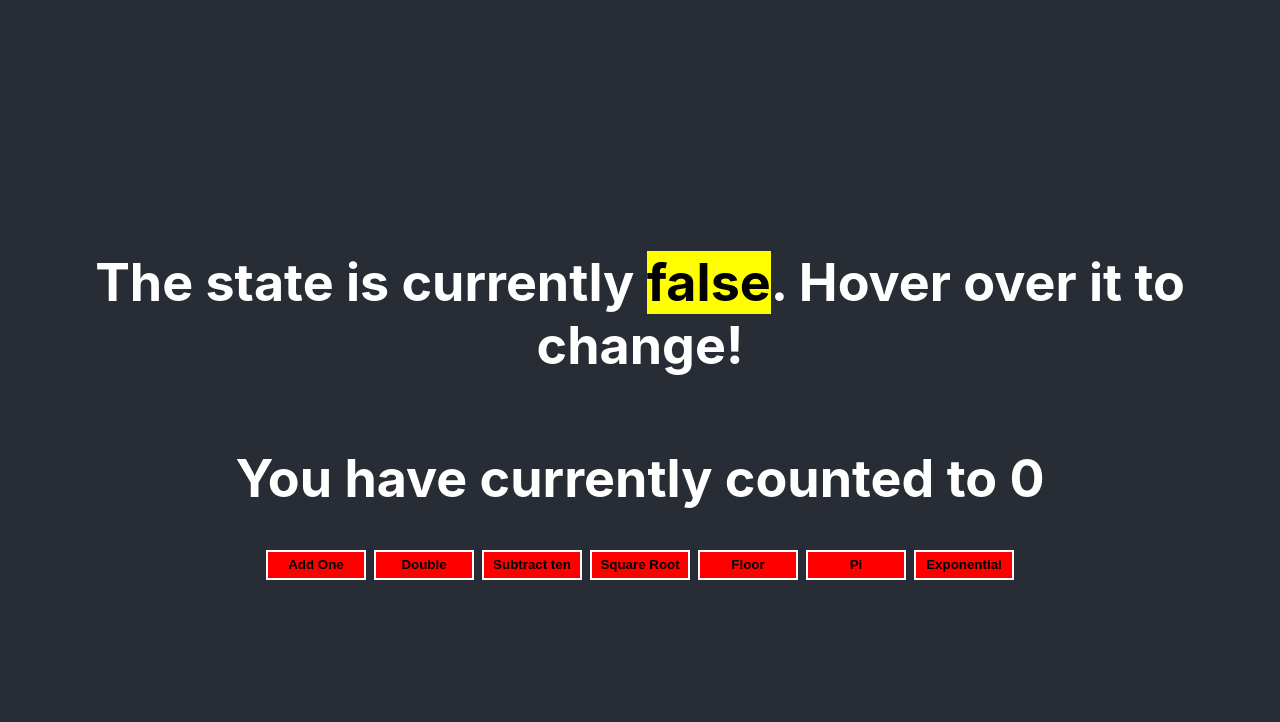
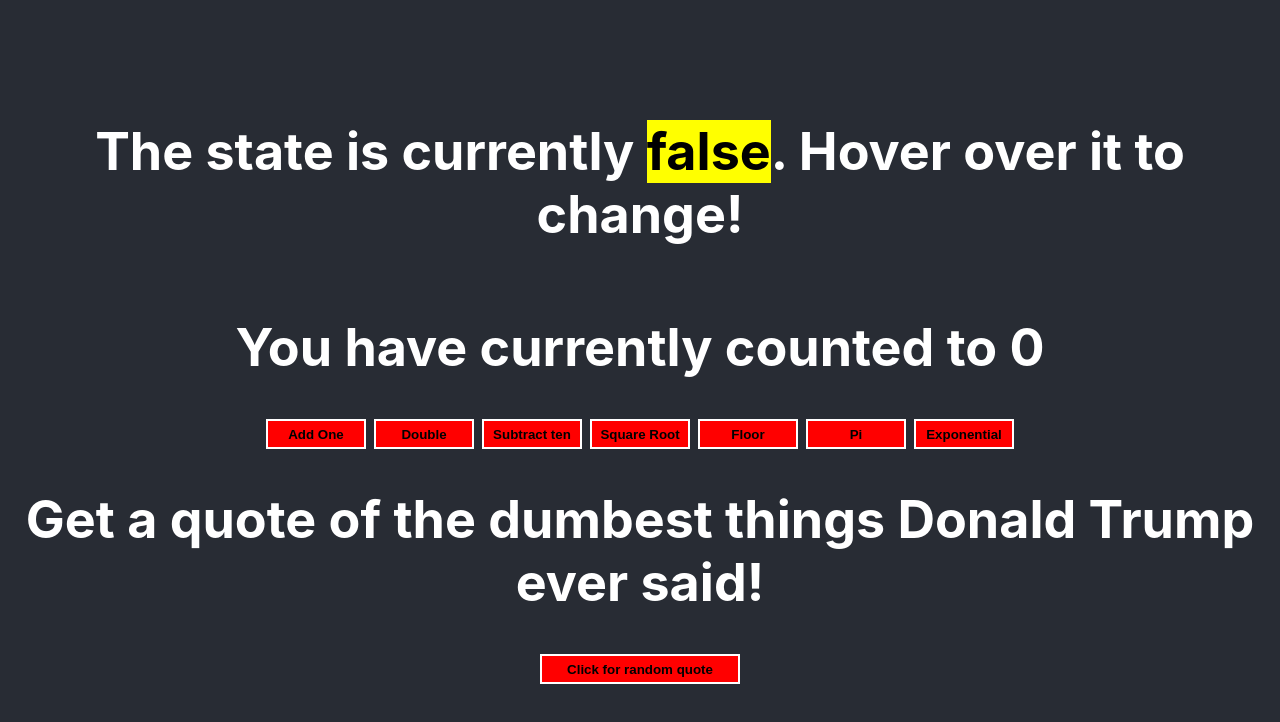
Before and after one commit to RasmusKodehode/portfolio, a React (Create React App) app: page / in a window 1280 px wide. Shown: the top 722 px of the page. Built offline with nearby package versions, Linux system fonts and the light colour scheme; no server answers.

Commit message:
added API with useEffect

```diff
--- a/src/App.css
+++ b/src/App.css
@@ -27,6 +27,10 @@
   font-weight: bold;
 }
 
+#button-quote {
+  width: 200px;
+}
+
 span {
   color: black;
   background-color: yellow;
--- a/src/App.js
+++ b/src/App.js
@@ -1,6 +1,7 @@
 import "./App.css";
 import { Component1 } from "./components/component1";
 import { Component2 } from "./components/component2";
+import { Component3 } from "./components/component3";
 
 function App() {
   return (
@@ -8,6 +9,7 @@
       <header className="App-header">
         <Component1 />
         <Component2 />
+        <Component3 />
       </header>
     </div>
   );
```
